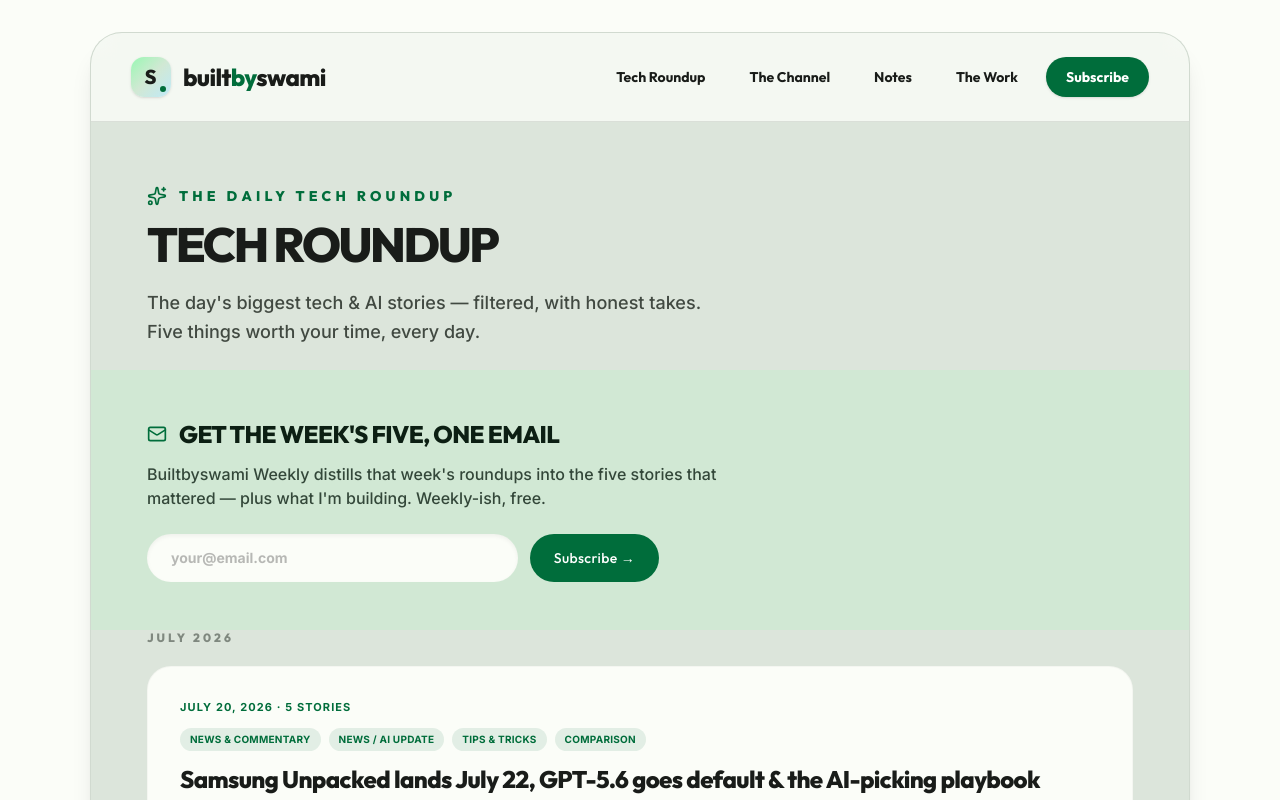
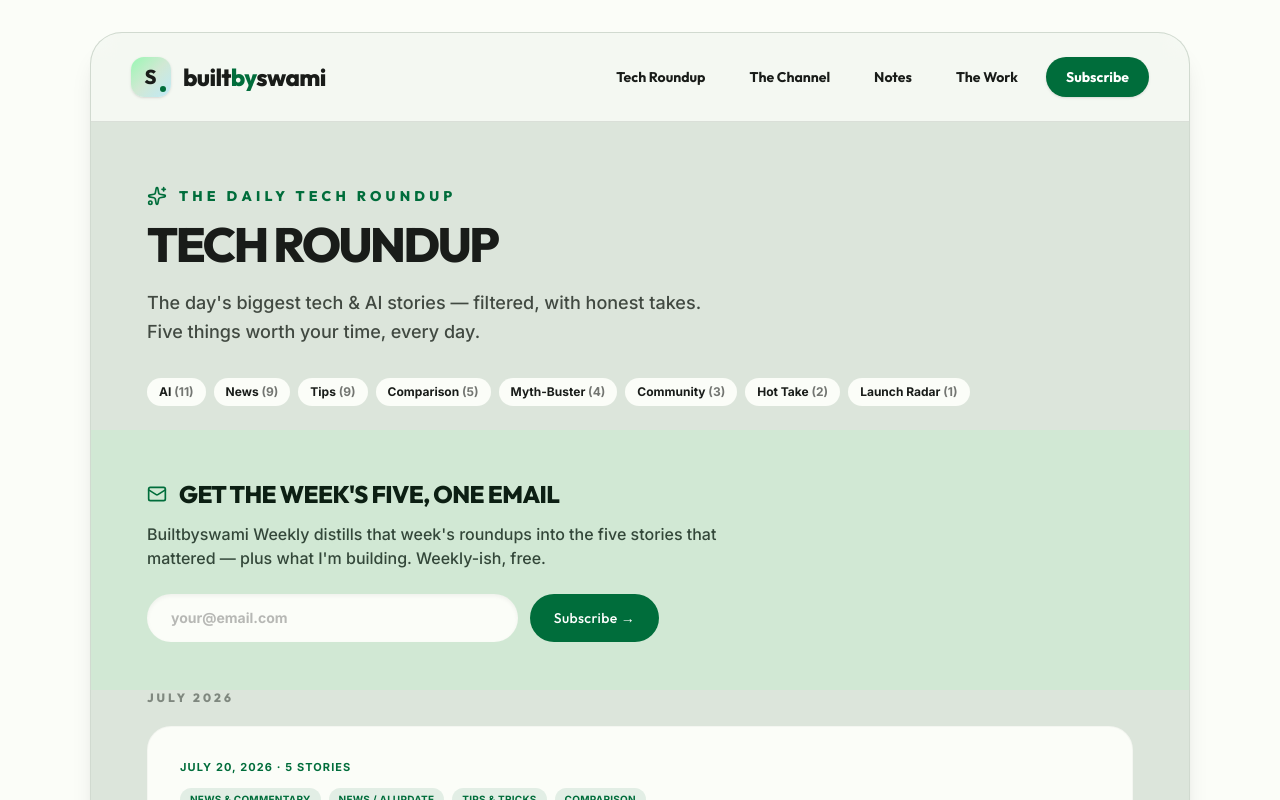
Before and after one commit to swamiguru/Swami-Guru-Portfolio, a React (Vite) app: page /tech-roundup in a window 1280 px wide. Shown: the top 800 px of the page. Built offline with nearby package versions, Linux system fonts and the light colour scheme.

Commit message:
feat: category browse chips on homepage, linked to a working filter on /tech-roundup

```diff
--- a/src/data/social.ts
+++ b/src/data/social.ts
@@ -44,3 +44,48 @@
     month: "long",
     day: "numeric",
   });
+
+// Story pillars are written freely by the daily pipeline (e.g. "AI Update",
+// "News / AI Update", "Tips & Tricks"), so there's more raw variety than is
+// useful for browsing. This folds them into a small set of umbrella
+// categories for the homepage chip row and the /tech-roundup filter — no
+// hardcoded category list to maintain, just a normalization rule over
+// whatever pillars the content actually contains.
+export function normalizeCategory(pillar: string): string {
+  const p = pillar.toLowerCase();
+  if (p.includes("myth")) return "Myth-Buster";
+  if (p.includes("hot take")) return "Hot Take";
+  if (p.includes("launch")) return "Launch Radar";
+  if (p.includes("tips") || p.includes("trick")) return "Tips";
+  if (p.includes("comparison")) return "Comparison";
+  if (p.includes("security") || p.includes("privacy")) return "Security";
+  if (p.includes("community") || p.includes("poll")) return "Community";
+  if (p.includes("ai")) return "AI";
+  if (p.includes("news")) return "News";
+  return pillar;
+}
+
+export interface CategoryCount {
+  category: string;
+  count: number;
+}
+
+/** Umbrella categories ranked by how many posts fall into them, across every
+ * published digest — used to decide which chips are worth showing. */
+export const getTopCategories = (limit = 8): CategoryCount[] => {
+  const counts = new Map<string, number>();
+  for (const d of DIGESTS) {
+    for (const p of d.posts) {
+      const cat = normalizeCategory(p.pillar);
+      counts.set(cat, (counts.get(cat) ?? 0) + 1);
+    }
+  }
+  return Array.from(counts.entries())
+    .map(([category, count]) => ({ category, count }))
+    .sort((a, b) => b.count - a.count)
+    .slice(0, limit);
+};
+
+/** Digests containing at least one post that normalizes to `category`. */
+export const getDigestsByCategory = (category: string): Digest[] =>
+  DIGESTS.filter((d) => d.posts.some((p) => normalizeCategory(p.pillar) === category));
--- a/src/pages/Home.tsx
+++ b/src/pages/Home.tsx
@@ -16,7 +16,7 @@
   Clock,
 } from "lucide-react";
 import { SOCIALS } from "../data/socials";
-import { getLatestDigest, formatDigestDate } from "../data/social";
+import { getLatestDigest, formatDigestDate, getTopCategories } from "../data/social";
 import { getLatestNotes, formatNoteDate } from "../data/notes";
 import Carousel from "../components/Carousel";
 import SiteHeader from "../components/SiteHeader";
@@ -53,6 +53,7 @@
   const featured = videos[0] ?? null;
   const railVideos = videos.slice(1, 6);
   const latestDigest = getLatestDigest();
+  const categories = getTopCategories();
 
   useEffect(() => {
     document.title = "Swami Guru | Building products in public with AI";
@@ -169,6 +170,23 @@
                     </a>
                   ))}
                 </div>
+              </div>
+            )}
+
+            {categories.length > 0 && (
+              <div className="mt-8 pt-6 border-t border-m3-outline/10 flex flex-wrap items-center gap-2">
+                <span className="text-[11px] font-bold uppercase tracking-widest text-m3-on-surface-variant/60 mr-1">
+                  Browse
+                </span>
+                {categories.map(({ category, count }) => (
+                  <Link
+                    key={category}
+                    to={`/tech-roundup?category=${encodeURIComponent(category)}`}
+                    className="text-xs font-bold px-3 py-1.5 rounded-full bg-m3-surface-variant/60 text-m3-on-surface hover:bg-m3-primary hover:text-m3-on-primary transition-colors"
+                  >
+                    {category} <span className="opacity-60">({count})</span>
+                  </Link>
+                ))}
               </div>
             )}
           </div>
--- a/src/pages/Tech.tsx
+++ b/src/pages/Tech.tsx
@@ -4,10 +4,16 @@
  */
 
 import { useEffect, useMemo } from "react";
-import { Link } from "react-router-dom";
-import { ArrowRight, Sparkles } from "lucide-react";
+import { Link, useSearchParams } from "react-router-dom";
+import { ArrowRight, Sparkles, X } from "lucide-react";
 import { Mail } from "lucide-react";
-import { DIGESTS, formatDigestDate, type Digest } from "../data/social";
+import {
+  DIGESTS,
+  formatDigestDate,
+  normalizeCategory,
+  getTopCategories,
+  type Digest,
+} from "../data/social";
 import SiteHeader from "../components/SiteHeader";
 import NewsletterSignup from "../components/NewsletterSignup";
 
@@ -18,19 +24,32 @@
   });
 
 export default function Tech() {
+  const [searchParams, setSearchParams] = useSearchParams();
+  const activeCategory = searchParams.get("category");
+  const categories = useMemo(() => getTopCategories(), []);
+
+  const filteredDigests = useMemo(() => {
+    if (!activeCategory) return DIGESTS;
+    return DIGESTS.filter((d) =>
+      d.posts.some((p) => normalizeCategory(p.pillar) === activeCategory)
+    );
+  }, [activeCategory]);
+
+  const clearFilter = () => setSearchParams({});
+
   // Group digests by month (YYYY-MM) for the archive view. DIGESTS is
   // already sorted newest-first, and Map preserves insertion order, so
   // months come out newest-first with no extra sorting needed.
   const monthGroups = useMemo(() => {
     const map = new Map<string, Digest[]>();
-    for (const d of DIGESTS) {
+    for (const d of filteredDigests) {
       const key = d.date.slice(0, 7);
       const list = map.get(key);
       if (list) list.push(d);
       else map.set(key, [d]);
     }
     return Array.from(map.entries());
-  }, []);
+  }, [filteredDigests]);
 
   useEffect(() => {
     document.title = "Tech Roundup | Swami Guru";
@@ -61,6 +80,35 @@
           <p className="mt-5 text-base md:text-lg font-medium text-m3-on-surface-variant max-w-xl leading-relaxed">
             The day's biggest tech & AI stories — filtered, with honest takes. Five things worth your time, every day.
           </p>
+
+          <div className="mt-8 flex flex-wrap items-center gap-2">
+            {categories.map(({ category, count }) => {
+              const isActive = category === activeCategory;
+              return (
+                <button
+                  key={category}
+                  type="button"
+                  onClick={() => setSearchParams(isActive ? {} : { category })}
+                  className={
+                    isActive
+                      ? "text-xs font-bold px-3 py-1.5 rounded-full bg-m3-primary text-m3-on-primary transition-colors"
+                      : "text-xs font-bold px-3 py-1.5 rounded-full bg-m3-surface text-m3-on-surface hover:bg-m3-primary hover:text-m3-on-primary transition-colors"
+                  }
+                >
+                  {category} <span className="opacity-60">({count})</span>
+                </button>
+              );
+            })}
+            {activeCategory && (
+              <button
+                type="button"
+                onClick={clearFilter}
+                className="text-xs font-bold px-3 py-1.5 rounded-full text-m3-on-surface-variant hover:text-m3-primary transition-colors flex items-center gap-1"
+              >
+                Clear <X className="w-3.5 h-3.5" />
+              </button>
+            )}
+          </div>
         </section>
 
         <section className="bg-m3-secondary-container text-m3-on-secondary-container px-6 md:px-14 py-10 md:py-12">
@@ -127,6 +175,13 @@
                 </div>
               ))}
             </div>
+          ) : activeCategory ? (
+            <p className="text-m3-on-surface-variant font-medium">
+              No roundups tagged "{activeCategory}" yet.{" "}
+              <button type="button" onClick={clearFilter} className="text-m3-primary font-bold underline underline-offset-4">
+                Clear the filter
+              </button>
+            </p>
           ) : (
             <p className="text-m3-on-surface-variant font-medium">Roundups are on the way — check back soon.</p>
           )}
```
